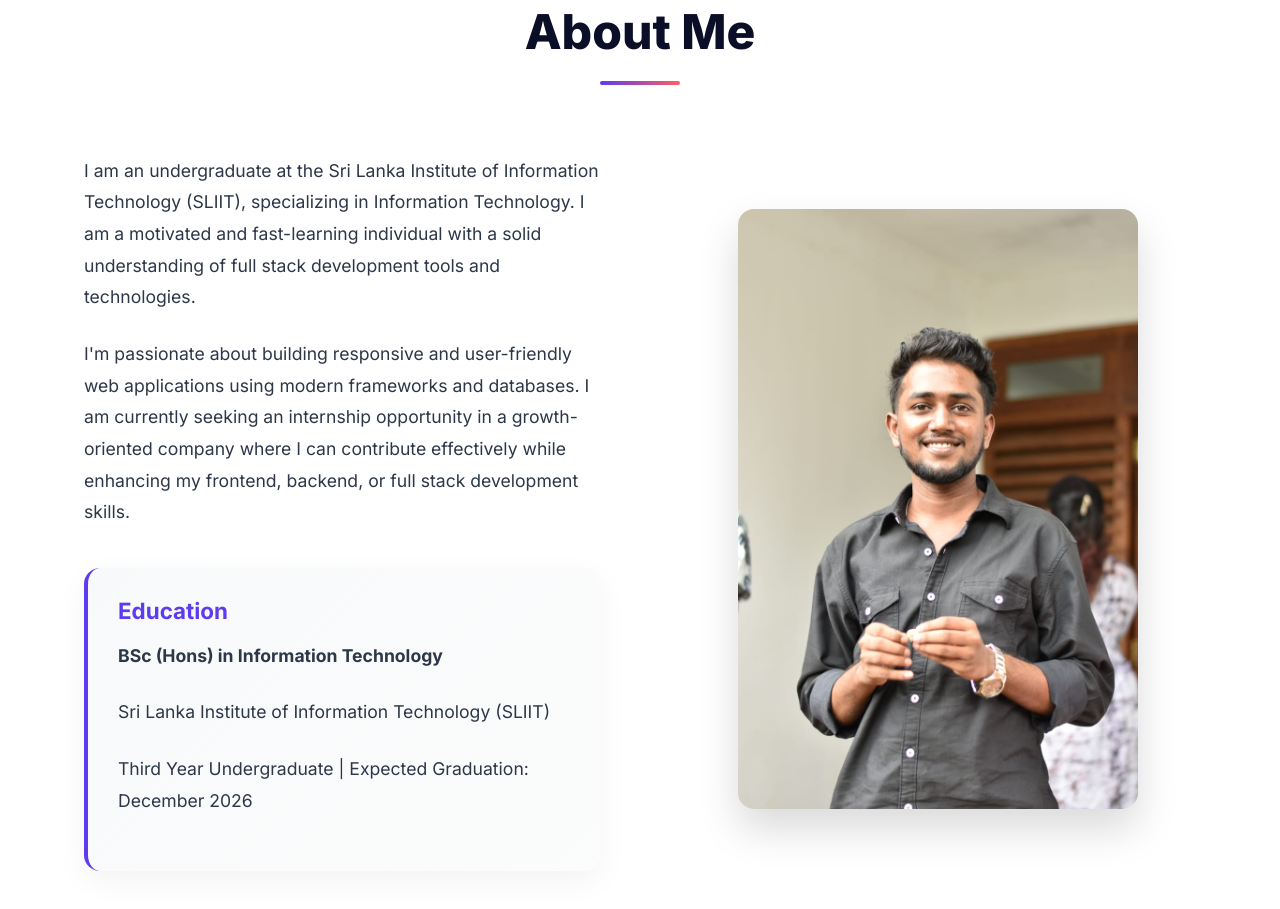
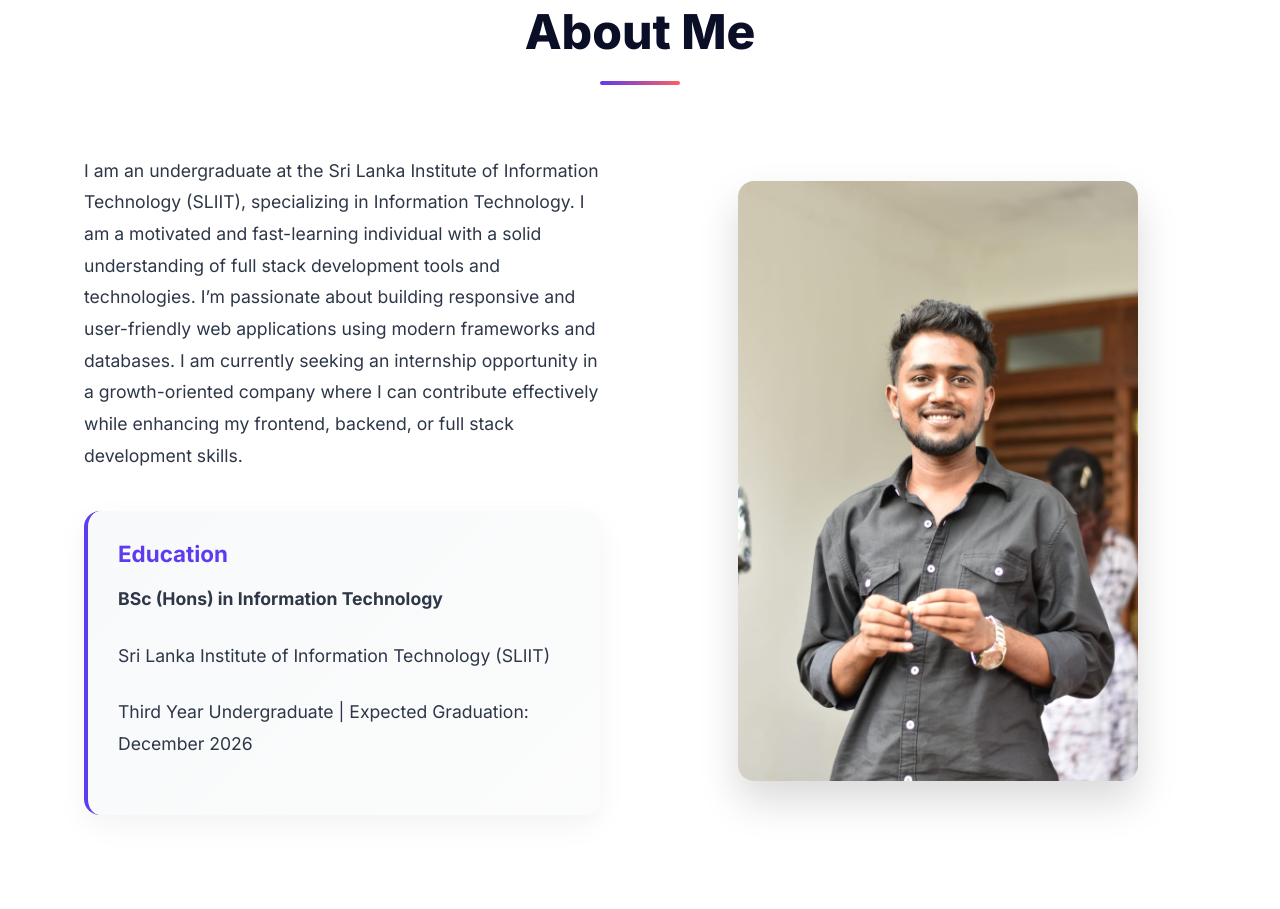
Before and after one commit to Lasindu-Rasanka/My_portfolio, a plain HTML site: page index.html in a window 1280 px wide. Shown: the part 897-1806 px from the top of the page. Drawn offline with Linux system fonts and the light colour scheme.

Commit message:
update index.html

```diff
--- a/index.html
+++ b/index.html
@@ -1008,8 +1008,12 @@
             <h2 class="section-title">About Me</h2>
             <div class="about-content">
                 <div class="about-text">
-                    <p>I am an undergraduate at the Sri Lanka Institute of Information Technology (SLIIT), specializing in Information Technology. I am a motivated and fast-learning individual with a solid understanding of full stack development tools and technologies.</p>
-                    <p>I'm passionate about building responsive and user-friendly web applications using modern frameworks and databases. I am currently seeking an internship opportunity in a growth-oriented company where I can contribute effectively while enhancing my frontend, backend, or full stack development skills.</p>
+                    <p>I am an undergraduate at the Sri Lanka Institute of Information Technology (SLIIT), specializing in Information
+Technology. I am a motivated and fast-learning individual with a solid understanding of full stack
+development tools and technologies. I’m passionate about building responsive and user-friendly web
+applications using modern frameworks and databases. I am currently seeking an internship opportunity in a
+growth-oriented company where I can contribute effectively while enhancing my frontend, backend, or full
+stack development skills.</p>
                     <div class="education">
                         <h3>Education</h3>
                         <p><strong>BSc (Hons) in Information Technology</strong></p>
```
